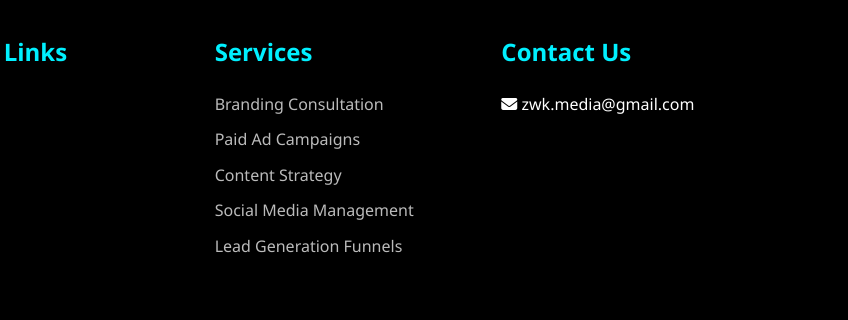
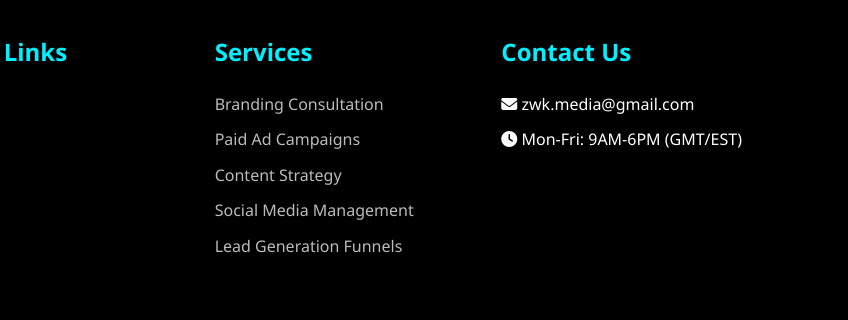
Before and after one commit to ZWKmedia/ZWKmedia.github.io, a plain HTML site: page index.html in a window 1280 px wide. Shown: the part 4685-5005 px from the top of the page, 432-1280 px from the left. Drawn offline with Linux system fonts and the light colour scheme; a script that the page names is missing.

Commit message:
Update index.html

```diff
--- a/index.html
+++ b/index.html
@@ -696,6 +696,7 @@ src="https://www.facebook.com/tr?id=3137562613077063&ev=PageView&noscript=1"
                     <h3>Contact Us</h3>
                     <ul>
                         <li><i class="fas fa-envelope"></i> zwk.media@gmail.com</li>
+                        <li><i class="fas fa-clock"></i> Mon-Fri: 9AM-6PM (GMT/EST)</li>
                     </ul>
                 </div>
             </div>
```
